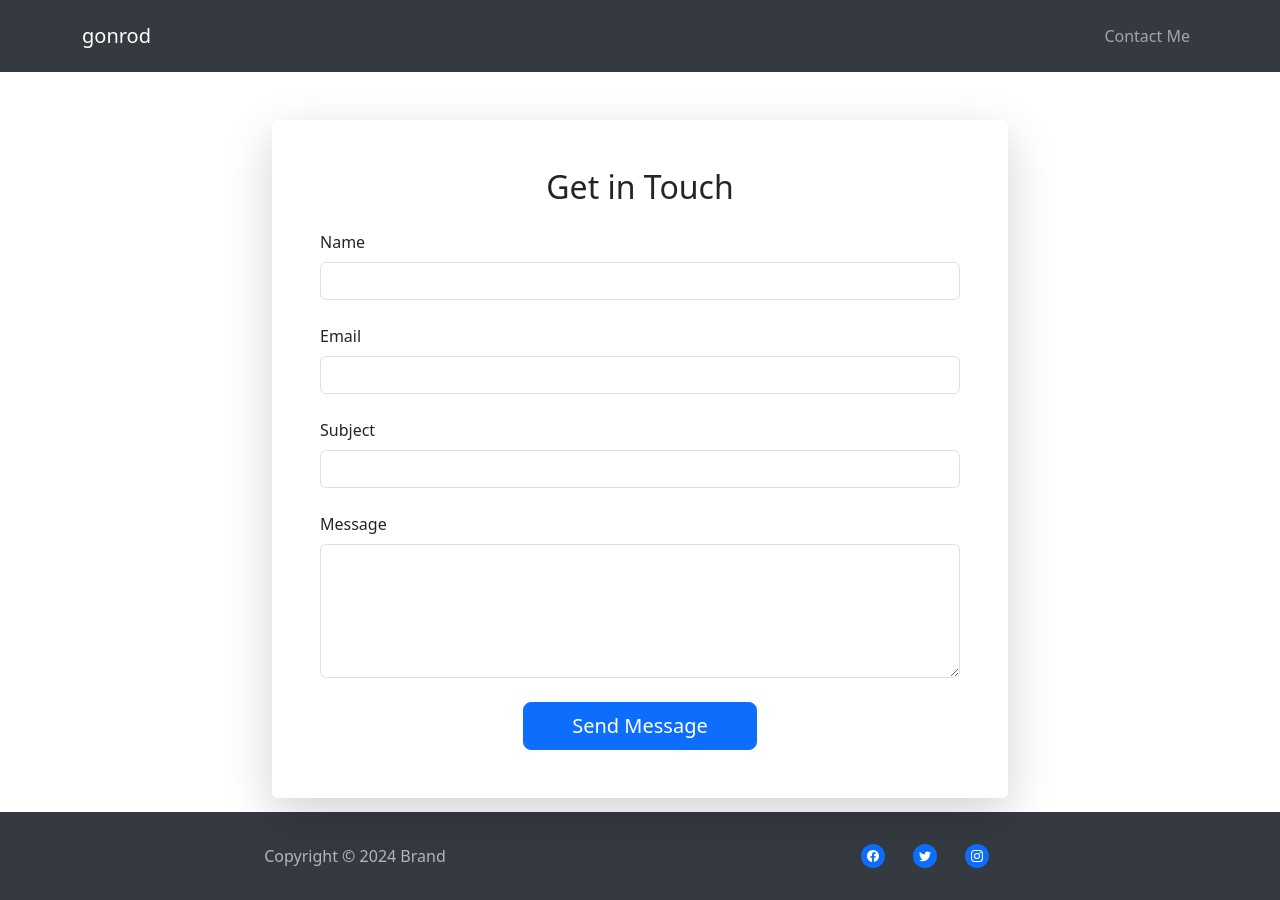
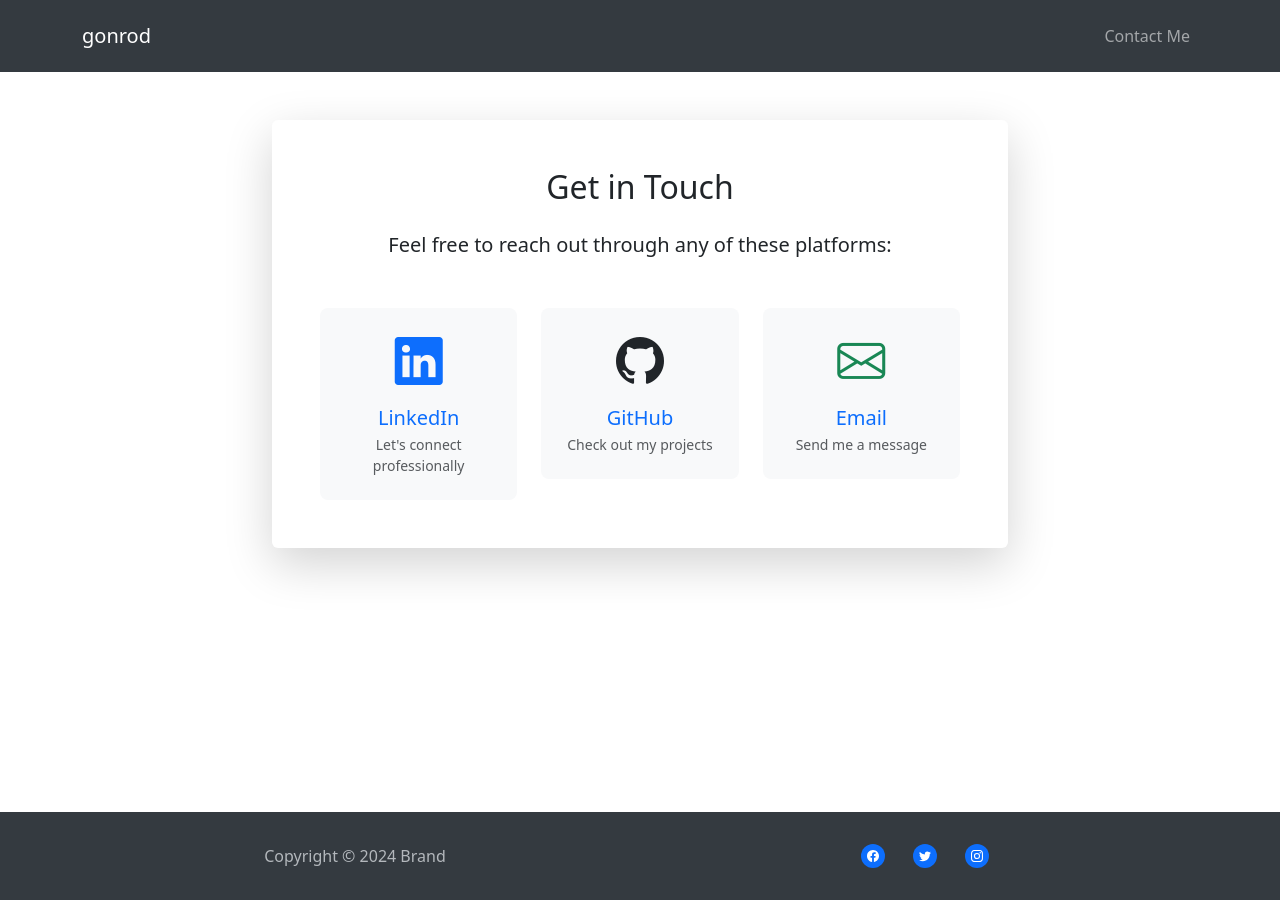
Before and after one commit to ismgonza/ismgonza.github.io, a Jekyll site: the page built from pages/contact.html, in a window 1280 px wide. Built offline with Jekyll 4.4.1, drawn with Linux system fonts in a browser that asks for light colours; nearby versions of some CDN libraries.

Commit message:
some enhacements to posts

```diff
--- a/pages/contact.html
+++ b/pages/contact.html
@@ -9,28 +9,56 @@ permalink: /contact
         <div class="card shadow-lg border-0">
             <div class="card-body p-5">
                 <h2 class="text-center mb-4">Get in Touch</h2>
-                <form action="https://formspree.io/f/your-form-id" method="POST">
-                    <div class="mb-4">
-                        <label for="name" class="form-label">Name</label>
-                        <input type="text" class="form-control" id="name" name="name" required>
+                <div class="text-center mb-5">
+                    <p class="lead">Feel free to reach out through any of these platforms:</p>
+                </div>
+
+                <div class="row justify-content-center text-center g-4">
+                    <!-- LinkedIn -->
+                    <div class="col-md-4">
+                        <a href="https://linkedin.com/in/ismgonza" class="text-decoration-none">
+                            <div class="p-4 rounded-3 bg-light hover-shadow">
+                                <i class="bi bi-linkedin display-5 text-primary"></i>
+                                <h5 class="mt-3 mb-1">LinkedIn</h5>
+                                <p class="text-muted small mb-0">Let's connect professionally</p>
+                            </div>
+                        </a>
                     </div>
-                    <div class="mb-4">
-                        <label for="email" class="form-label">Email</label>
-                        <input type="email" class="form-control" id="email" name="email" required>
+
+                    <!-- GitHub -->
+                    <div class="col-md-4">
+                        <a href="https://github.com/ismgonza" class="text-decoration-none">
+                            <div class="p-4 rounded-3 bg-light hover-shadow">
+                                <i class="bi bi-github display-5 text-dark"></i>
+                                <h5 class="mt-3 mb-1">GitHub</h5>
+                                <p class="text-muted small mb-0">Check out my projects</p>
+                            </div>
+                        </a>
                     </div>
-                    <div class="mb-4">
-                        <label for="subject" class="form-label">Subject</label>
-                        <input type="text" class="form-control" id="subject" name="subject" required>
+
+                    <!-- Email -->
+                    <div class="col-md-4">
+                        <a href="mailto:isma@gonrod.com" class="text-decoration-none">
+                            <div class="p-4 rounded-3 bg-light hover-shadow">
+                                <i class="bi bi-envelope display-5 text-success"></i>
+                                <h5 class="mt-3 mb-1">Email</h5>
+                                <p class="text-muted small mb-0">Send me a message</p>
+                            </div>
+                        </a>
                     </div>
-                    <div class="mb-4">
-                        <label for="message" class="form-label">Message</label>
-                        <textarea class="form-control" id="message" name="message" rows="5" required></textarea>
-                    </div>
-                    <div class="text-center">
-                        <button type="submit" class="btn btn-primary btn-lg px-5">Send Message</button>
-                    </div>
-                </form>
+                </div>
             </div>
         </div>
     </div>
 </div>
+
+<style>
+.hover-shadow {
+    transition: all 0.3s ease;
+}
+
+.hover-shadow:hover {
+    transform: translateY(-5px);
+    box-shadow: 0 .5rem 1rem rgba(0,0,0,.15);
+}
+</style>
```
Also changed, not shown: _layouts/post.html (+72 -34 lines).
